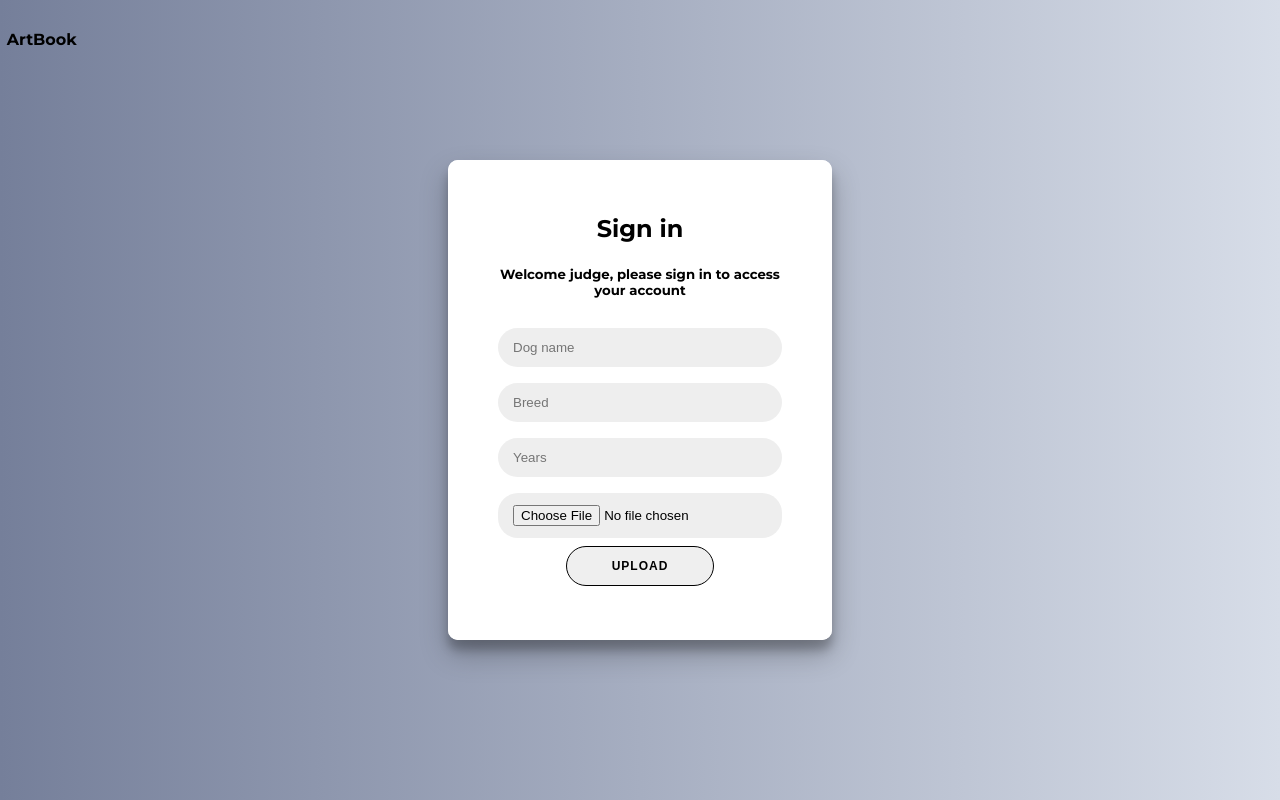
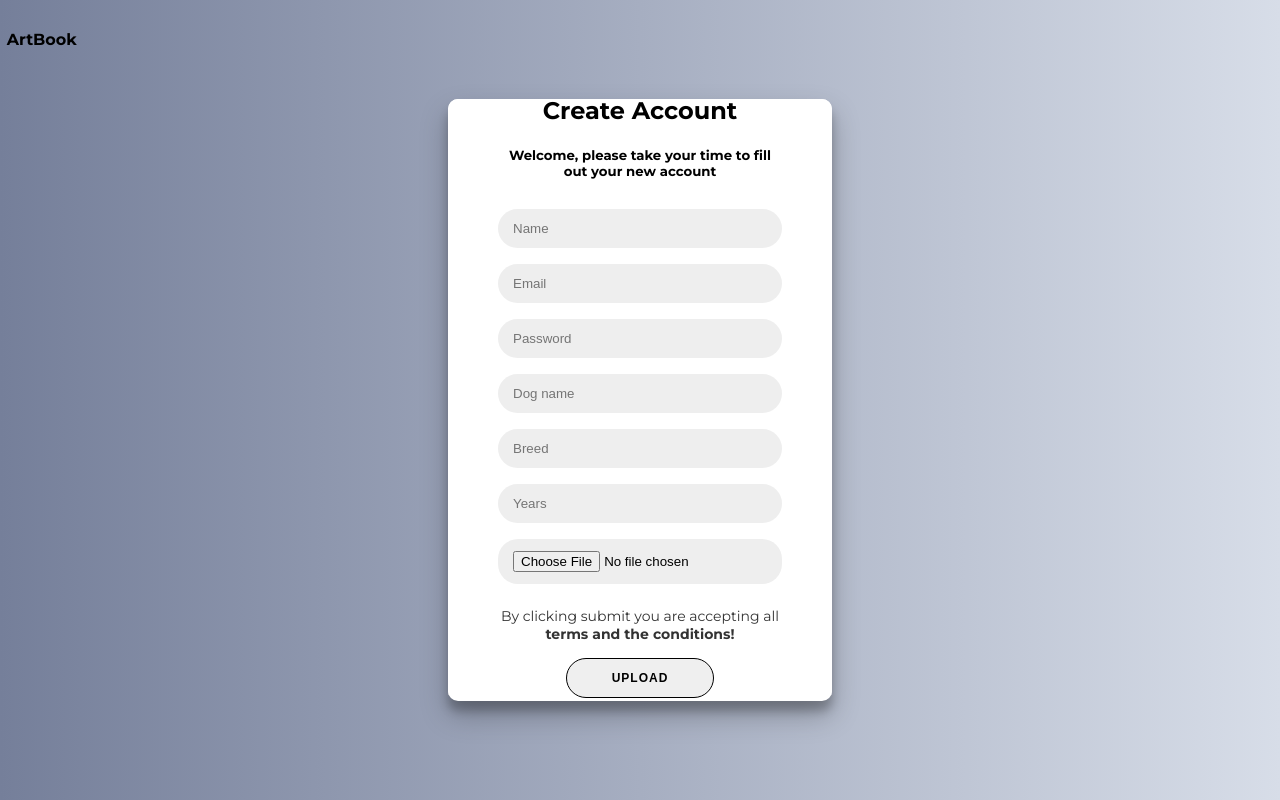
Before and after one commit to StefanDespotovic/takmicenje, a PHP site: page /signup_upload.html in a window 1280 px wide. Run offline with PHP 8.4, Linux system fonts and the light colour scheme; some libraries are stand-ins or nearby versions.

Commit message:
sitne korekcije

```diff
--- a/css/login.css
+++ b/css/login.css
@@ -76,7 +76,7 @@ form {
 	justify-content: center;
 	flex-direction: column;
 	padding: 0 50px;
-	height: 100%;
+	height: 99%;
 	text-align: center;
 }
 
--- a/signup_upload.html
+++ b/signup_upload.html
@@ -39,12 +39,16 @@ html, body {
 
 	<div class="form-container sign-in-container">
         <form action="upload.php" method="post" enctype="multipart/form-data">
-			<h1>Sign in</h1>
-			<h5>Welcome judge, please sign in to access your account</h5>
-        <input id="dname" type="text" placeholder="Dog name" />
-        <input id="breed" type="text" placeholder="Breed" />
-        <input id="year" type="number" placeholder="Years" />
+			<h1>Create Account</h1>
+			<h5>Welcome, please take your time to fill out your new account</h5>
+        <input id="name" name='name' type="text" placeholder="Name" />
+		<input id="mail" name='mail' type="email" placeholder="Email" />
+		<input id="pass" name='file' type="password" placeholder="Password" />
+        <input id="dname" name='dname' type="text" placeholder="Dog name" />
+        <input id="breed" name='breed' type="text" placeholder="Breed" />
+        <input id="year" name='year' type="number" placeholder="Years" />
         <input type='file' name='file' />
+        <a href="terms.html">By clicking submit you are accepting all <b>terms and the conditions!</b></a>
         <button type="submit" value="Upload" name="submit">Upload</button>
 		</form>
 	</div>
```
Also changed, not shown: javascript/signup.js (deleted, +0 -15 lines), login.html (+8 -9 lines).
